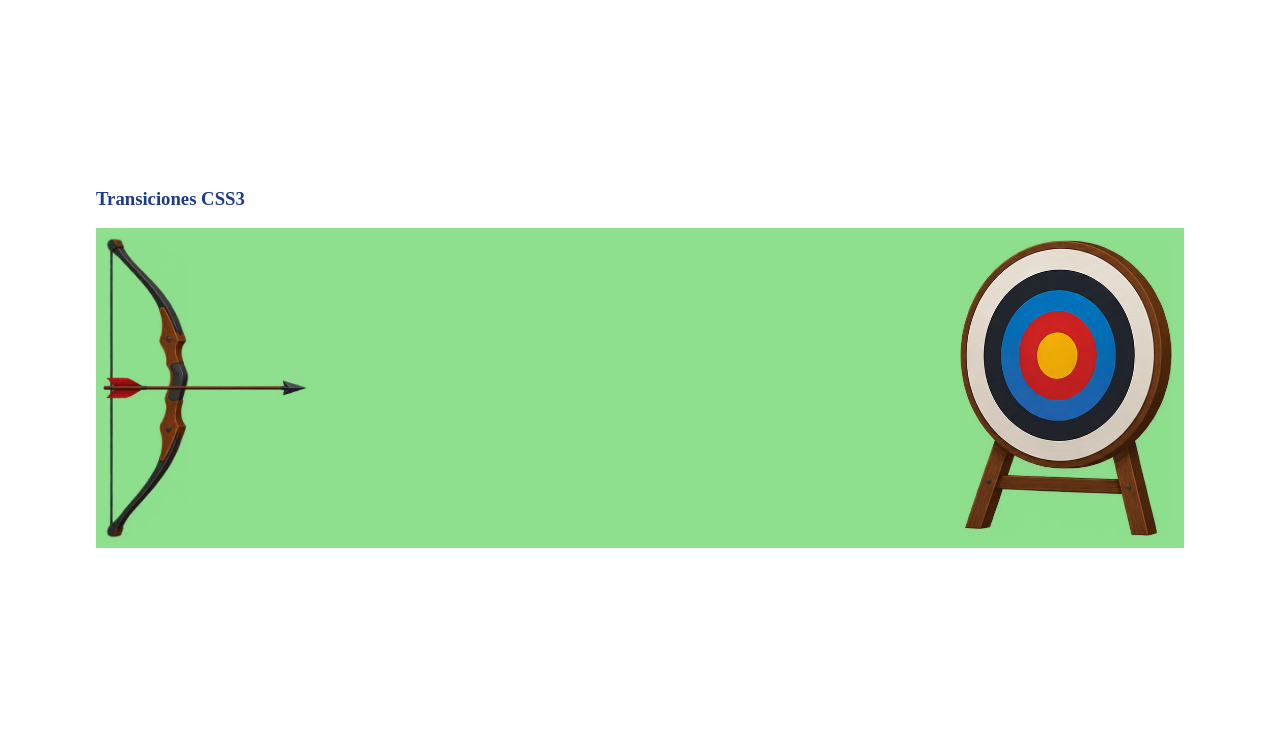
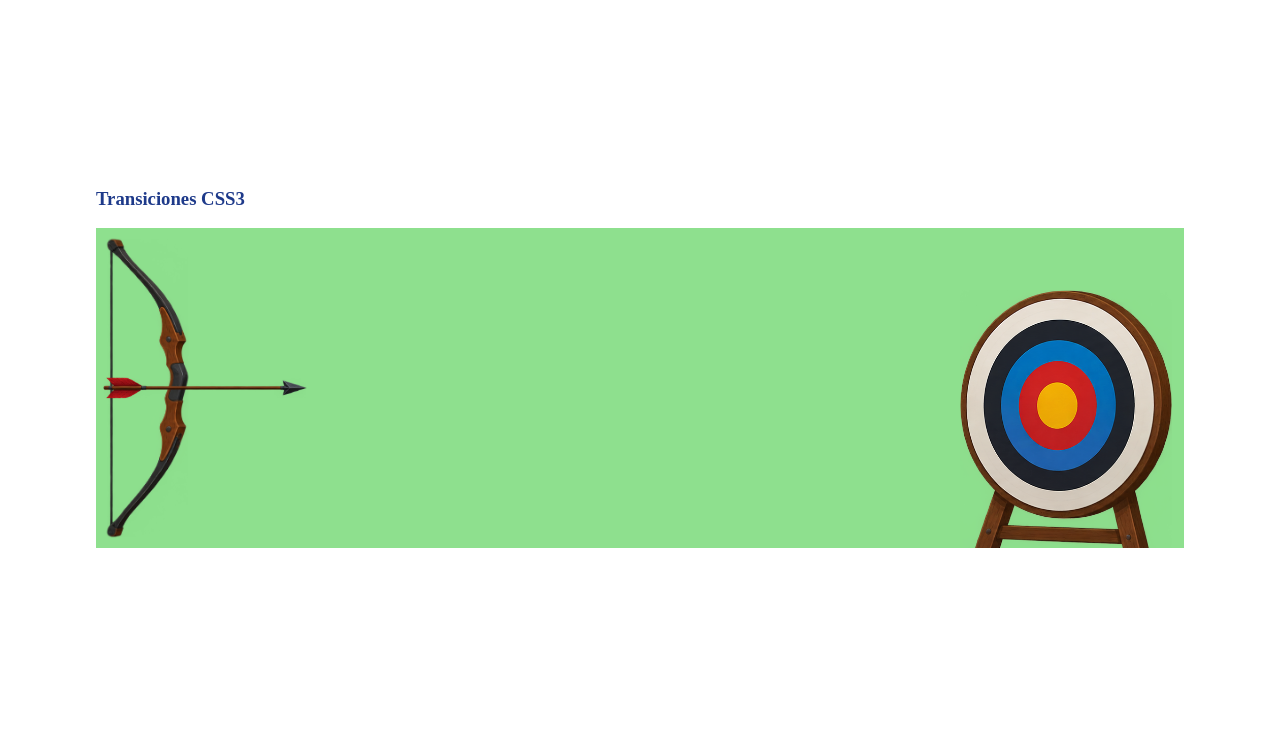
Before and after one commit to leomolinamedina/flex-box, a PHP site: page / in a window 1280 px wide. Shown: the part 1632-2379 px from the top of the page. Run offline with PHP 8.4, Linux system fonts and the light colour scheme.

Commit message:
correccion de la segunda animacion

```diff
--- a/assets/css/estilos.css
+++ b/assets/css/estilos.css
@@ -248,8 +248,8 @@ header.portada {
     background-color: rgb(142, 224, 142);
     background-image: url(images/diana.png);
     background-repeat: no-repeat;
-    background-size: contain;
-    background-position: right bottom;
+    background-size: auto 320px;
+    background-position: right 50px;
 
     span {
         display: block;
```
